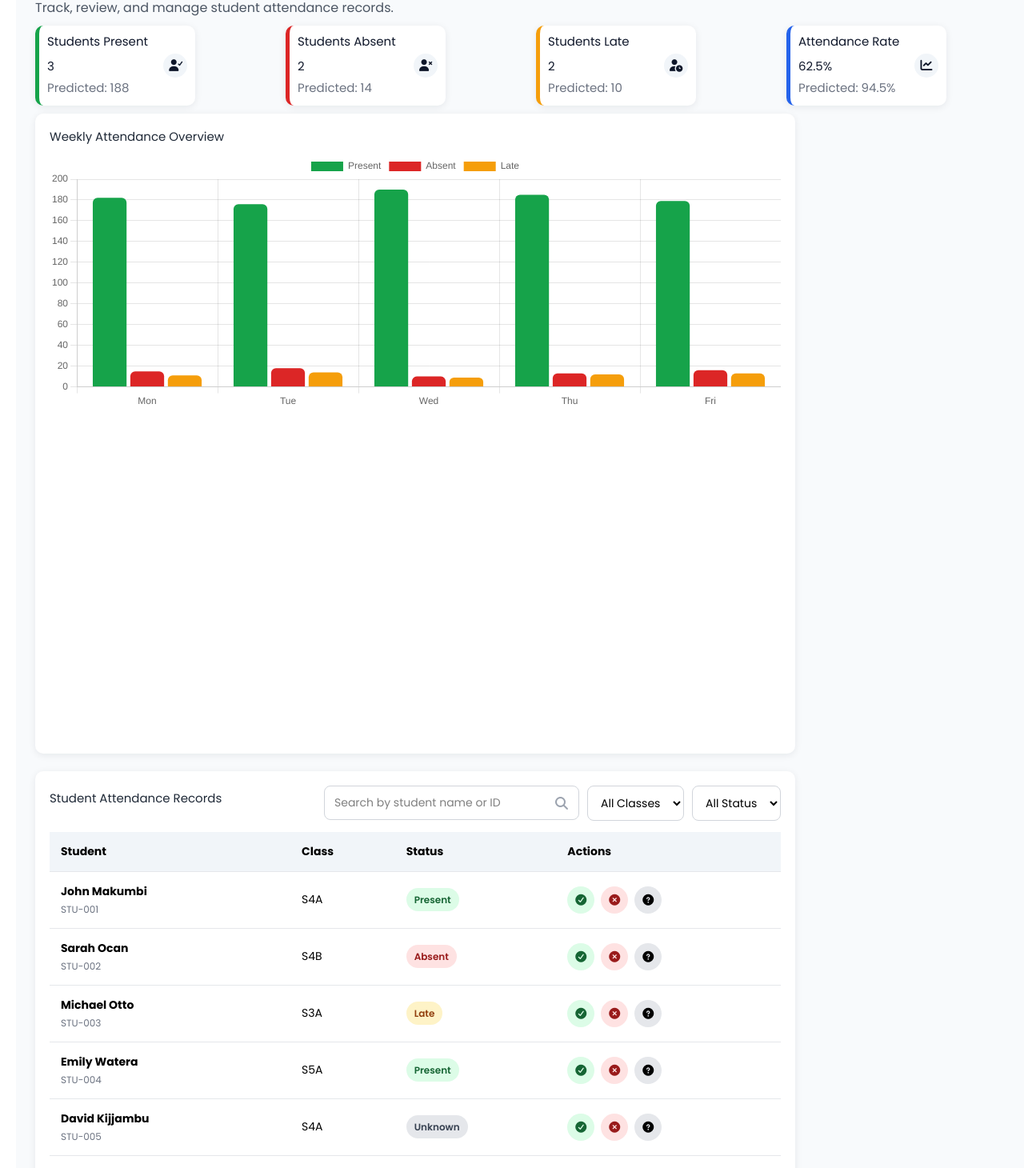
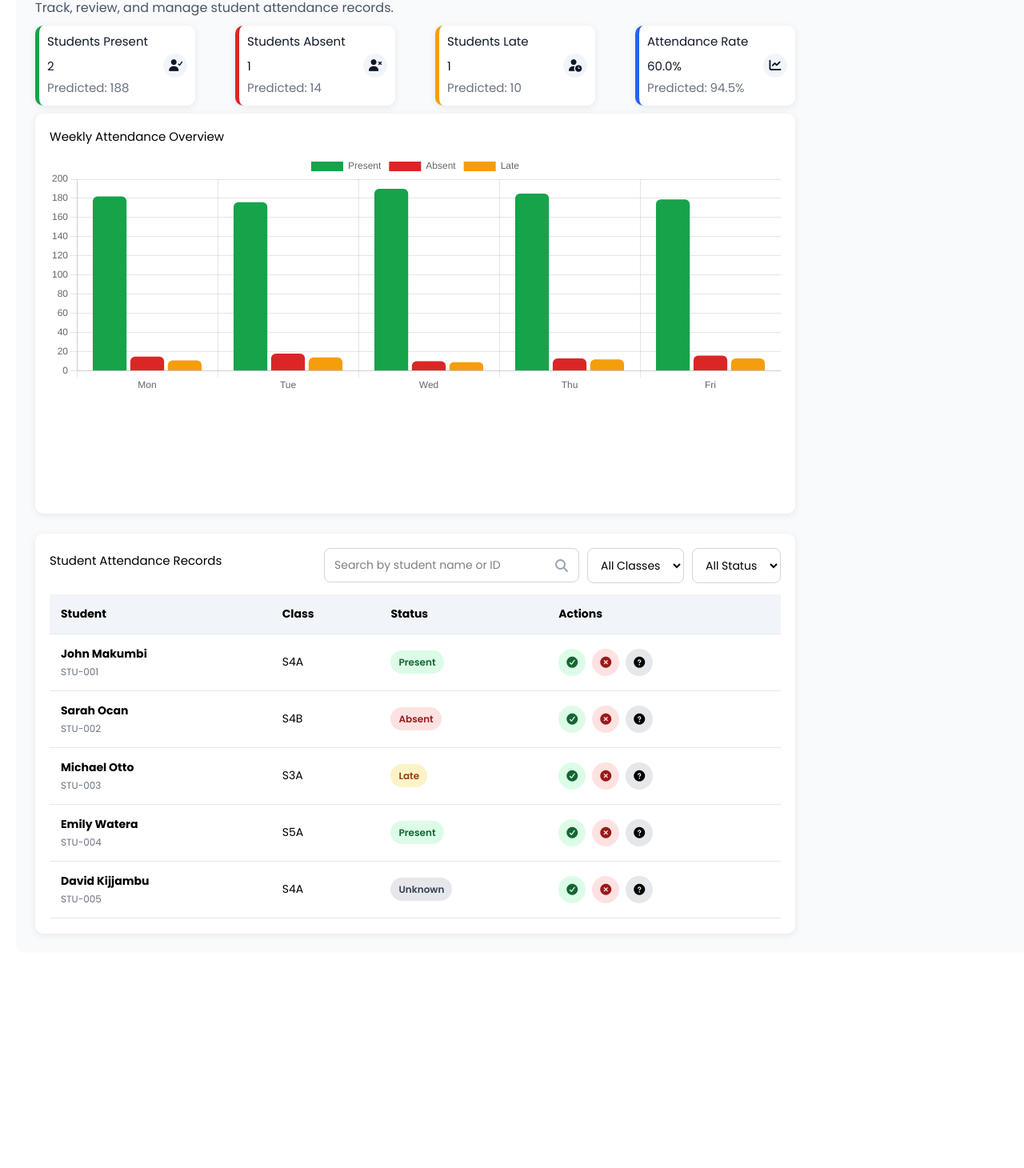
Before and after one commit to Kijjambu-joseph/School, a React (Vite) app: page /attendance in a window 1280 px wide. Shown: the part 90-1550 px from the top of the page at 80% size. After the commit the page ends 1301 px from the top, so only its background shows below. Built offline with nearby package versions, Linux system fonts and the light colour scheme.

Commit message:
resized the bar graph of th attendance component

```diff
--- a/src/dashboards/admin/Attendance.css
+++ b/src/dashboards/admin/Attendance.css
@@ -19,8 +19,8 @@
 
 .attendance-cards {
   display: grid;
-  grid-template-columns: repeat(auto-fill, minmax(240px, 1fr));
-  gap: 20px;
+  grid-template-columns: repeat(auto-fill, minmax(240px, 220px));
+  gap: 10px;
   margin-bottom: 10px;
 }
 
@@ -40,6 +40,7 @@
 .attendance-card h3 {
   font-size: 15px;
   margin-bottom: 8px;
+  font-weight:900px;
 }
 
 .attendance-card h2 {
@@ -87,9 +88,9 @@
 }
 
  .attendance-chart-panel,
-.attendance-table-panel {
+ .attendance-table-panel{
   width: 950px;
-  height:800px;
+  height:500px;
   background: #ffffff;
   border-radius: 10px;
   padding: 18px;
@@ -97,19 +98,21 @@
 }
 
 .attendance-chart-panel {
-  margin-bottom: 22px;
+  margin-bottom: 25px;
 }
+
 
 .attendance-chart-panel h2,
 .attendance-table-header h2 {
   font-size: 15px;
-  color: #1f2937;
+  color: black;
   margin-bottom: 10px;
 }
 
 .attendance-chart-box {
   width: 100%;
-  min-height: 320px;
+  min-height: 300px;
+  margin: auto;
 }
 
 .attendance-table-header {
--- a/src/dashboards/admin/Attendance.jsx
+++ b/src/dashboards/admin/Attendance.jsx
@@ -26,9 +26,9 @@ const attendanceRecords = [
   { id: "STU-003", student: "Michael Otto", className: "S3A", status: "late" },
   { id: "STU-004", student: "Emily Watera", className: "S5A", status: "present" },
   { id: "STU-005", student: "David Kijjambu", className: "S4A", status: "unknown" },
-  { id: "STU-006", student: "Anna Nanyonjo", className: "S3B", status: "present" },
-  { id: "STU-007", student: "Robert Ssemanda", className: "S2C", status: "absent" },
-  { id: "STU-008", student: "Miriam Achan", className: "S1A", status: "late" },
+  // { id: "STU-006", student: "Anna Nanyonjo", className: "S3B", status: "present" },
+  // { id: "STU-007", student: "Robert Ssemanda", className: "S2C", status: "absent" },
+  // { id: "STU-008", student: "Miriam Achan", className: "S1A", status: "late" },
 ];
 
 const statusLabel = {
```
